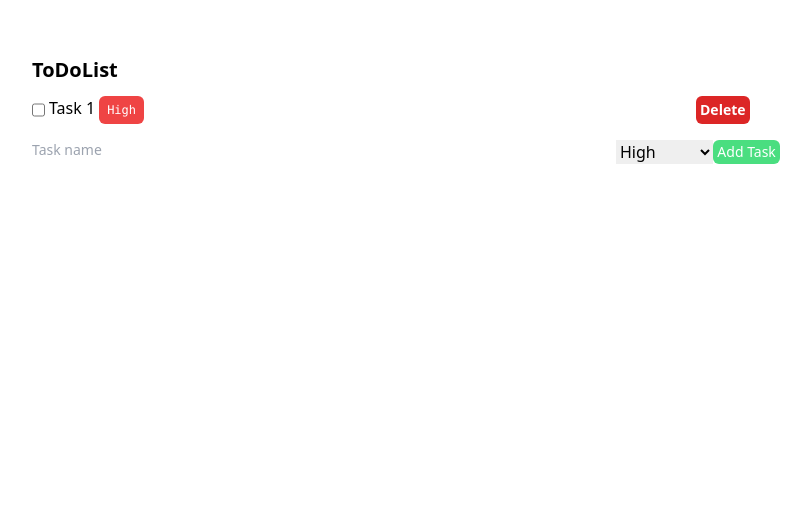
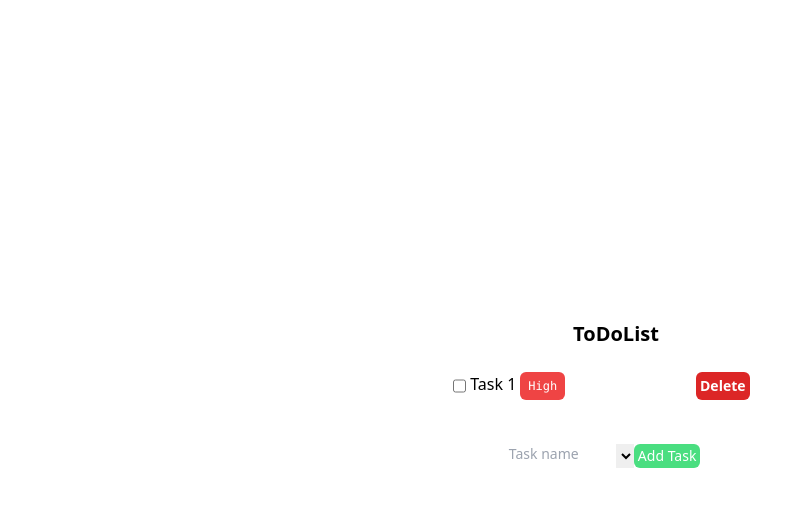
Before and after one commit to ziaeezohreh909/HW_React_N.1, a React (Vite) app: page / in a window 1280 px wide. Shown: the top 506 px of the page, without its empty margins (24-835 px from the left). Built offline with nearby package versions, Linux system fonts and the light colour scheme.

Commit message:
ceneter pages

```diff
--- /dev/null
+++ b/db.json
@@ -0,0 +1,15 @@
+{
+  "tasks": [
+    { "id": "1", "title": "task 1", "priority": "High" },
+    { "id": "2", "title": "task 2", "priority": "Medium" },
+    { "id": "3", "title": "task 3", "priority": "Low" },
+    { "id": "4", "title": "task 4", "priority": "High" }
+  ],
+  "comments": [
+    { "id": "1", "text": "a comment about post 1", "postId": "1" },
+    { "id": "2", "text": "another comment about post 1", "postId": "1" }
+  ],
+  "profile": {
+    "name": "typicode"
+  }
+}
--- a/package.json
+++ b/package.json
@@ -10,6 +10,7 @@
     "preview": "vite preview"
   },
   "dependencies": {
+    "json-server": "^1.0.0-alpha.23",
     "react": "^18.2.0",
     "react-dom": "^18.2.0"
   },
--- a/src/component/Home/Home.tsx
+++ b/src/component/Home/Home.tsx
@@ -13,7 +13,6 @@ export default function Home() {
 
       <div className="flex w-1/2 px-20">
         <Btn />
-
       </div>
     </div>
   );
--- a/src/component/Layout/Layout.tsx
+++ b/src/component/Layout/Layout.tsx
@@ -7,10 +7,12 @@ type Props = {
 };
 export default function Layout({ children }: Props) {
   return (
-    <div>
-      <Header />
-      {children}
-      <Footer />
+    <div className="flex justify-center items-center min-h-screen">
+      <div className="flex flex-col justify-center items-center gap-4">
+        <Header />
+        {children}
+        <Footer />
+      </div>
     </div>
   );
 }
--- a/src/component/Layout/header/Header.tsx
+++ b/src/component/Layout/header/Header.tsx
@@ -1,7 +1,7 @@
 export default function Header() {
   return (
-    <div className="mx-14 mt-14 mb-3">
+    <>
       <h1 className="text-black font-bold text-xl">ToDoList</h1>
-    </div>
+    </>
   );
 }
```
Also changed, not shown: 1 other file (tests, documents, lock files or other folders).
